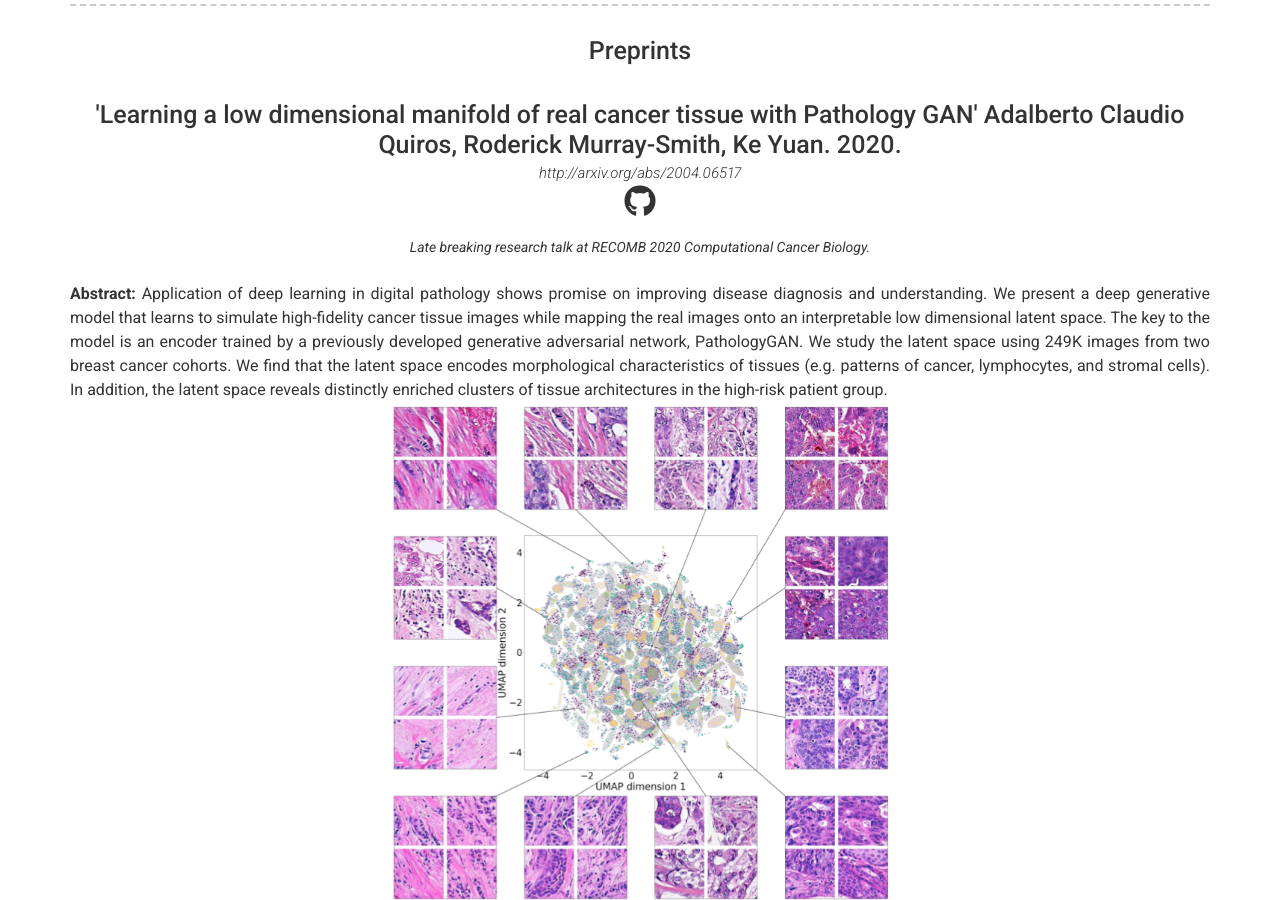
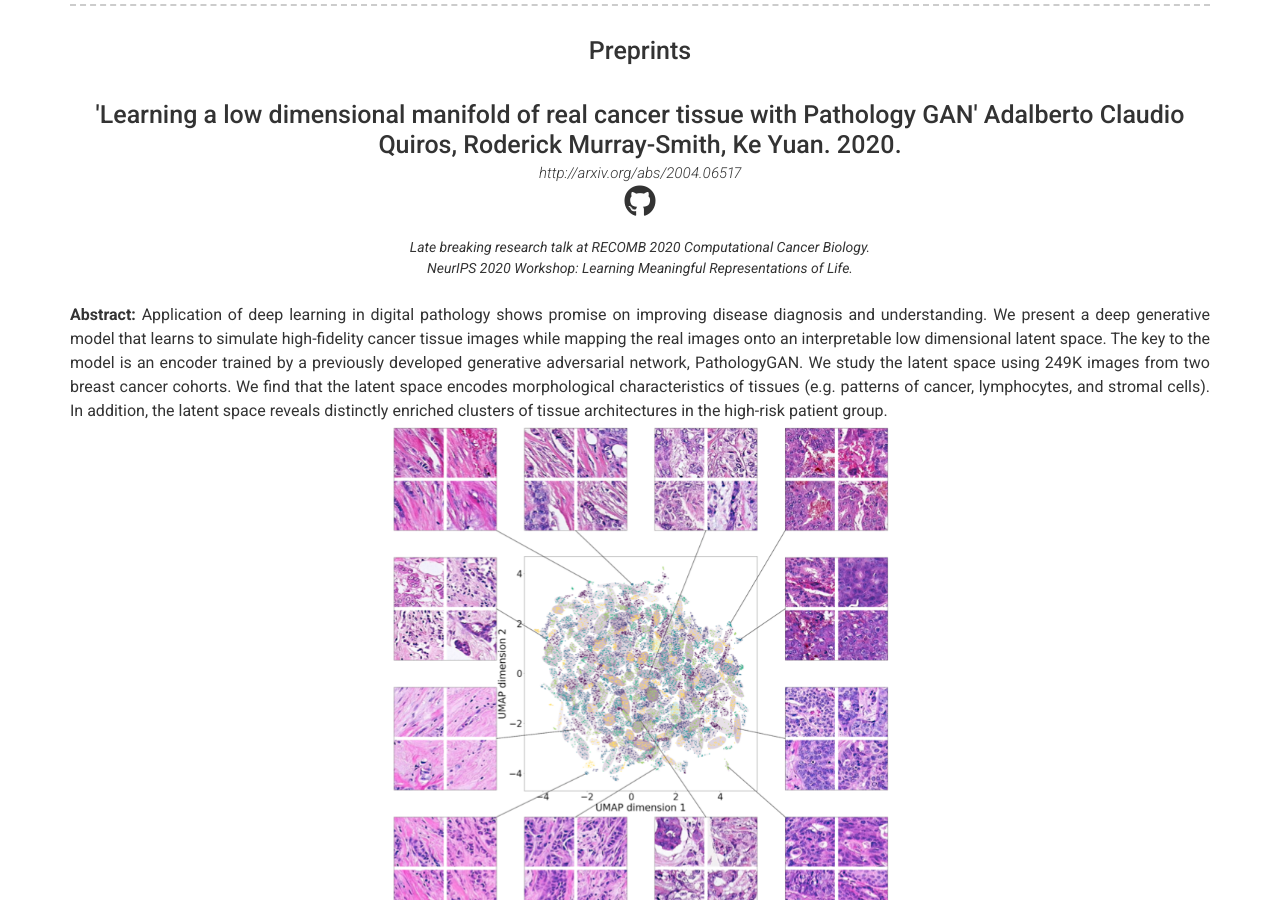
Before and after one commit to AdalbertoCq/adalbertocq.github.io, a Jekyll site: the page built from index.md, in a window 1280 px wide and 900 px high, scrolled down 649 px. Built offline with Jekyll 4.4.1, drawn with Linux system fonts in a browser that asks for light colours; nearby versions of some CDN libraries.

Commit message:
Update projects.yml

```diff
--- a/_data/projects.yml
+++ b/_data/projects.yml
@@ -9,7 +9,7 @@
   link: http://arxiv.org/abs/2004.06517
   github: AdalbertoCq/Learning-a-low-dimensional-manifold-of-realcancer-tissue
   quote: >
-    Late breaking research talk at RECOMB 2020 Computational Cancer Biology.
+    Late breaking research talk at RECOMB 2020 Computational Cancer Biology.<br/>NeurIPS 2020 Workshop: Learning Meaningful Representations of Life.
   description: | # this will include new lines to allow paragraphs {: width="180" height="180"}
     **Abstract:** Application of deep learning in digital pathology shows promise on improving disease diagnosis and understanding. We present a deep generative model that learns to simulate high-fidelity cancer tissue images while mapping the real images onto an interpretable low dimensional latent space. The key to the model is an encoder trained by a previously developed generative adversarial network, PathologyGAN. We study the latent space using 249K images from two breast cancer cohorts. We find that the latent space encodes morphological characteristics of tissues (e.g. patterns of cancer, lymphocytes, and stromal cells). In addition, the latent space reveals distinctly enriched clusters of tissue architectures in the high-risk patient group.
     ![hand](./images/publications/learning_real_cancer_tissue/complete_latent_space.png){: width="45%" height="45%" style="display: block; margin: 0 auto"}
```
